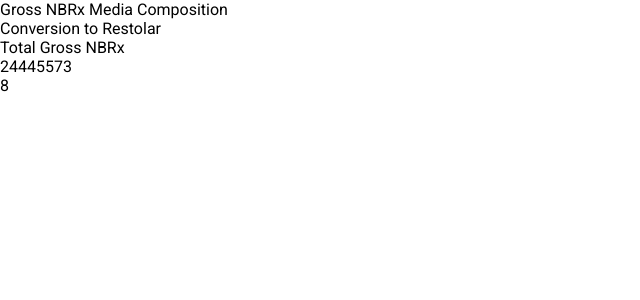
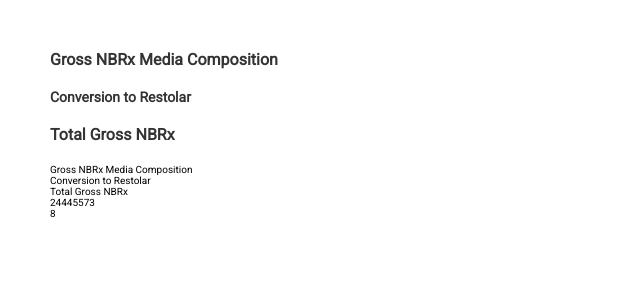
Before and after one commit to lizage/dataToChart, a React (Create React App) app: page / in a window 1280 px wide. Shown: the top 300 px of the page, without its empty margins (0-640 px from the left). Built offline with nearby package versions, Linux system fonts and the light colour scheme.

Commit message:
titles component added

```diff
--- a/package.json
+++ b/package.json
@@ -12,6 +12,7 @@
     "react-redux": "^8.0.1",
     "react-scripts": "5.0.1",
     "redux-logger": "^3.0.6",
+    "styled-components": "^5.3.5",
     "web-vitals": "^2.1.4"
   },
   "scripts": {
--- a/src/App.css
+++ b/src/App.css
@@ -5,10 +5,14 @@
   padding: 0;
   direction: ltr;
   font-family: "Roboto", sans-serif;
-  font-size: 16px;
+  font-size: 10px;
 }
 
 button,
 input {
   outline: none;
 }
+
+.App {
+  padding: 50px;
+}
--- a/src/App.js
+++ b/src/App.js
@@ -1,6 +1,7 @@
 import { useEffect } from "react";
 import { useSelector, useDispatch } from "react-redux";
 import { updateInput } from "./redux/input/inputSlice";
+import Titles from "./components/Titles/Titles";
 import { input } from "./resource";
 import "./App.css";
 
@@ -15,6 +16,7 @@
 
   return (
     <div className="App">
+      <Titles title={title} subTitle={subTitle} chartTitle={chartTitle} />
       <div>{title}</div>
       <div>{subTitle}</div>
       <div>{chartTitle}</div>
--- /dev/null
+++ b/src/components/Titles/Titles.jsx
@@ -0,0 +1,19 @@
+import React from "react";
+import {
+  WrapperStyled,
+  TitleStyled,
+  SubTitleStyled,
+  ChartTitleStyled,
+} from "./Titles.style";
+
+const Titles = ({ title, subTitle, chartTitle }) => {
+  return (
+    <WrapperStyled>
+      <TitleStyled>{title}</TitleStyled>
+      <SubTitleStyled>{subTitle}</SubTitleStyled>
+      <ChartTitleStyled>{chartTitle}</ChartTitleStyled>
+    </WrapperStyled>
+  );
+};
+
+export default Titles;
--- /dev/null
+++ b/src/components/Titles/Titles.style.js
@@ -0,0 +1,21 @@
+import styled from "styled-components";
+
+export const WrapperStyled = styled.div`
+  width: 100%;
+  > * {
+    margin-bottom: 2rem;
+    color: #333;
+  }
+`;
+
+export const TitleStyled = styled.h1`
+  font-size: 1.6rem;
+`;
+
+export const SubTitleStyled = styled.h2`
+  font-size: 1.4rem;
+`;
+
+export const ChartTitleStyled = styled.h3`
+  font-size: 1.6rem;
+`;
```
Also changed, not shown: src/components/BarGraph/BarGraph.jsx (added), src/components/BarGraph/BarGraph.style.js (added), src/components/StackedChart/StackedChart.jsx (added), src/components/StackedChart/StackedChart.style.js (added), 1 other file (tests, documents, lock files or other folders).
